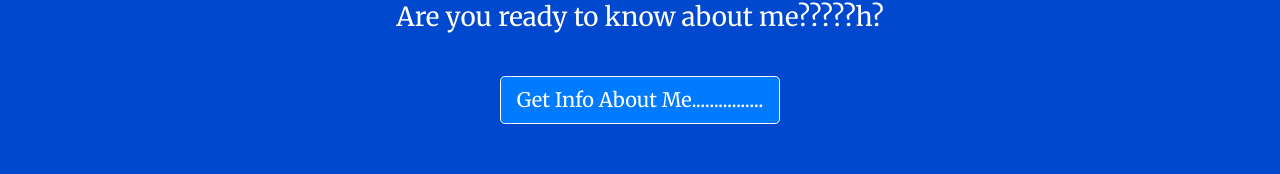
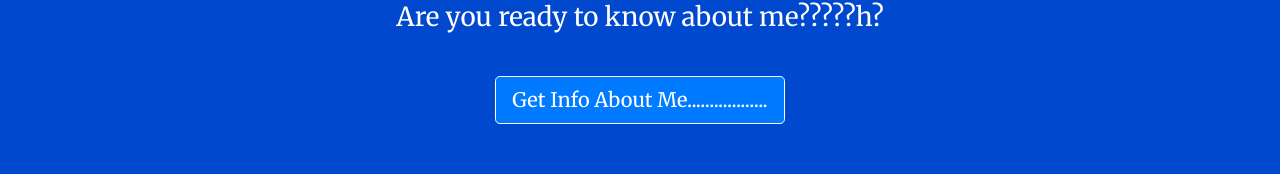
Before and after one commit to med3633/node_project, a website: page views/index.html in a window 1280 px wide. Shown: the part 203-377 px from the top of the page. Drawn offline with nearby package versions, Linux system fonts and the light colour scheme.

Commit message:
..............

```diff
--- a/views/index.html
+++ b/views/index.html
@@ -32,7 +32,7 @@
             <h1>Want to Know About Me??????</h1>..
             <p>Are you ready to know about me?????h?</p>
             <br>
-            <p><a class="btn btn-primary btn-lg" href="/sharks" role="button">Get Info About Me................</a>
+            <p><a class="btn btn-primary btn-lg" href="/sharks" role="button">Get Info About Me..................</a>
             </p>
         </div>
     </div>
```
